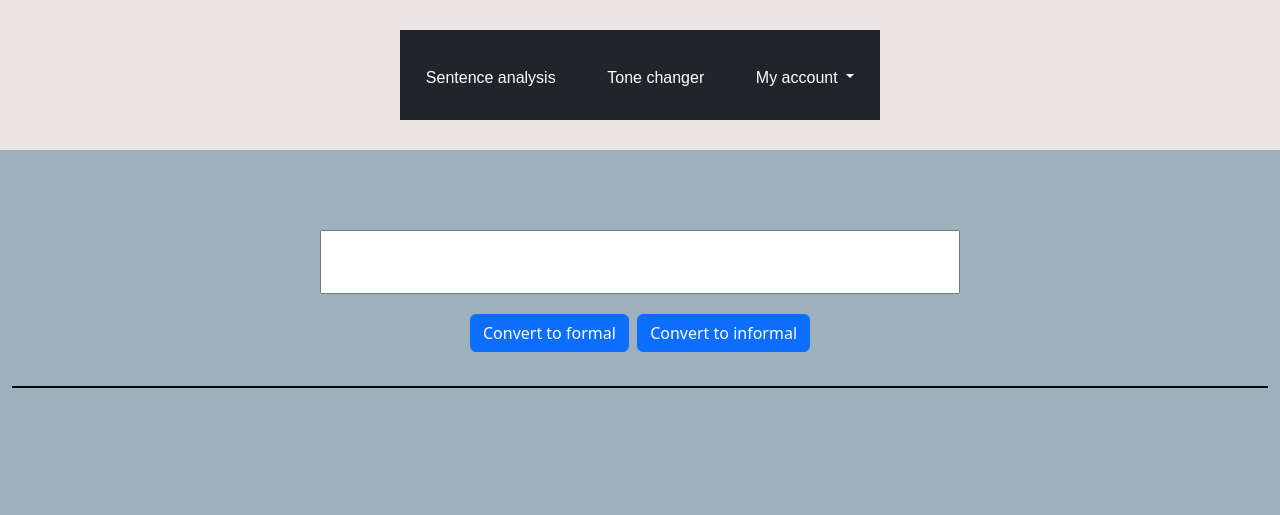
After one commit to Noodlealvel/TFG-Aplicacion-Web-de-analisis-morfosintactico-e-identificacion-de-estructuras, a Django app: page /tone in a window 1280 px wide. The commit adds this page. Shown: the top 515 px of the page. Run offline with Django 4.2, Linux system fonts and the light colour scheme; a user stored in the database is signed in; parts of the project's set-up code (start-up, migrations or seed data) failed here and were passed over.

Commit message:
Añadido happytransformer e implementada funcion de reescribir oracion en distinto tono
También añadida una navbar para cambiar entre funciones (por si el usuario no quiere analizar y solo quiere transformar oraciones, por ejemplo)
Falta pulir interfaz de navbar y paginas analyze y tone (añadir titulo por ejemplo)

```diff
--- a/cuentas/urls.py
+++ b/cuentas/urls.py
@@ -9,5 +9,6 @@ urlpatterns = [
     path('logout', views.log_out, name="logout"),
     path('modifyParameters', views.modifyParameters, name="modifyParameters"),
     path('analyze', views.analyze, name="analyze"),
+    path('tone', views.tone, name="tone"),
     path('download', views.download, name="download"),
 ]
--- a/cuentas/views.py
+++ b/cuentas/views.py
@@ -11,6 +11,8 @@ from django.contrib import messages
 from django.conf import settings
 import benepar, spacy
 import constituent_treelib as ct
+from happytransformer import HappyTextToText
+from happytransformer import TTSettings
 from reportlab.pdfgen.canvas import Canvas
 nlp = spacy.load("en_core_web_sm")
 if spacy.__version__.startswith('2'):
@@ -181,6 +183,25 @@ def analyze(request):
         return render(request, "cuentas/analyze.html", {'user': request.user})
 
 @login_required
+def tone(request):
+    if request.method=="POST":
+        text=request.POST.get('sentence')
+        settings = TTSettings(do_sample=True, top_k=20, temperature=0.5, min_length=1, max_length=100)
+        if request.POST.get('tone')=="formal":
+            casual_to_formal=HappyTextToText("T5", "prithivida/informal_to_formal_styletransfer")
+            input = "transfer Casual to Formal: " + text
+            result=casual_to_formal.generate_text(input, args=settings)
+        elif request.POST.get('tone')=='casual':
+            formal_to_casual=HappyTextToText("T5", "prithivida/formal_to_informal_styletransfer")
+            input = "transfer Formal to Casual: " + text
+            result=formal_to_casual.generate_text(input, args=settings)
+        print(result)
+        return render(request, "cuentas/tone.html", {'user': request.user, 'result': result.text})
+
+    else:
+        return render(request, "cuentas/tone.html", {'user': request.user})
+
+@login_required
 def download(request):
     if request.method=="POST":
         sentence=request.POST.get('sentence')
--- a/static/cuentas/styles.css
+++ b/static/cuentas/styles.css
@@ -63,3 +63,7 @@ textarea {
   border-top: 2px solid black;
   line-height: 100%;
 }
+
+.nav-item{
+  margin: 1vw;
+}
--- /dev/null
+++ b/templates/cuentas/menu.html
@@ -0,0 +1,36 @@
+<nav class="navbar navbar-expand-xl bg-body-tertiar bg-dark" data-bs-theme="dark">
+  <button class="navbar-toggler" type="button" data-bs-toggle="collapse" data-bs-target="#navbarSupportedContent"
+    aria-controls="navbarSupportedContent" aria-expanded="false" aria-label="Toggle navigation">
+    <span class="navbar-toggler-icon"></span>
+  </button>
+  <div class="collapse navbar-collapse justify-content-center" id="navbarSupportedContent">
+    <ul class="navbar-nav">
+
+      <li class="nav-item">
+        <a href="/analyze" class="btn btn-dark">
+          Sentence analysis
+        </a>
+      </li>
+
+      <li class="nav-item">
+        <a href="/tone" class="btn btn-dark">
+          Tone changer
+        </a>
+      </li>
+
+      <li class="nav-item dropdown">
+        <a class="btn btn-dark dropdown-toggle" href="#" role="button" data-bs-toggle="dropdown" aria-expanded="false">
+          My account
+        </a>
+        <ul class="dropdown-menu dropdown-menu-dark">
+          <li><a class="dropdown-item" href="/modifyParameters">Change parameters</a></li>
+          <li><a class="dropdown-item" href="/logout">Log out</a></li>
+        </ul>
+      </li>
+
+    </ul>
+
+  </div>
+  </div>
+
+</nav>
--- /dev/null
+++ b/templates/cuentas/tone.html
@@ -0,0 +1,63 @@
+<!DOCTYPE html>
+<html lang="en">
+
+<head>
+    <meta charset="UTF-8">
+    <meta http-equiv="X-UA-Compatible" content="IE=edge">
+    <meta name="viewport" content="width=device-width, initial-scale=1.0">
+    <title>Tone changer</title>
+    {% load static %}
+    <link rel="stylesheet" href="{% static 'cuentas/styles.css' %}">
+    <link href="https://cdn.jsdelivr.net/npm/bootstrap@5.3.2/dist/css/bootstrap.min.css" rel="stylesheet"
+        crossorigin="anonymous">
+</head>
+
+<body>
+    <script src="https://cdn.jsdelivr.net/npm/bootstrap@5.3.2/dist/js/bootstrap.bundle.min.js"
+        integrity="sha384-C6RzsynM9kWDrMNeT87bh95OGNyZPhcTNXj1NW7RuBCsyN/o0jlpcV8Qyq46cDfL"
+        crossorigin="anonymous"></script>
+    <header>
+        {% include "cuentas/menu.html" %}
+    </header>
+    <div class="container-fluid">
+        <div class="half-top">
+            <form action="/tone" method="POST">
+                {% csrf_token %}
+                <div class="row-auto">
+                    <div class="col-auto">
+                        <textarea wrap="off" name="sentence" value="sentence"></textarea>
+                    </div>
+                </div>
+                <div class="row d-flex justify-content-center">
+                    <div class="col-auto col-auto">
+                        <button type="submit" class="btn btn-primary" name="tone" value="formal">Convert to
+                            formal</button>
+                        <button type="submit" class="btn btn-primary" name="tone" value="casual">Convert to
+                            informal</button>
+                    </div>
+                </div>
+            </form>
+        </div>
+
+        <div class="horizontal_line"></div>
+
+        <div class="half-bottom">
+            <div class="row auto justify-content-center">
+                <div class="col md p-4">
+                    {% if result is not None %}
+                        {{ result }}
+                    {% endif %}
+                </div>
+            </div>
+        </div>
+
+    </div>
+
+
+    </div>
+
+</body>
+
+
+
+</html>
```
Also changed, not shown: templates/cuentas/analyze.html (+2 -21 lines).
